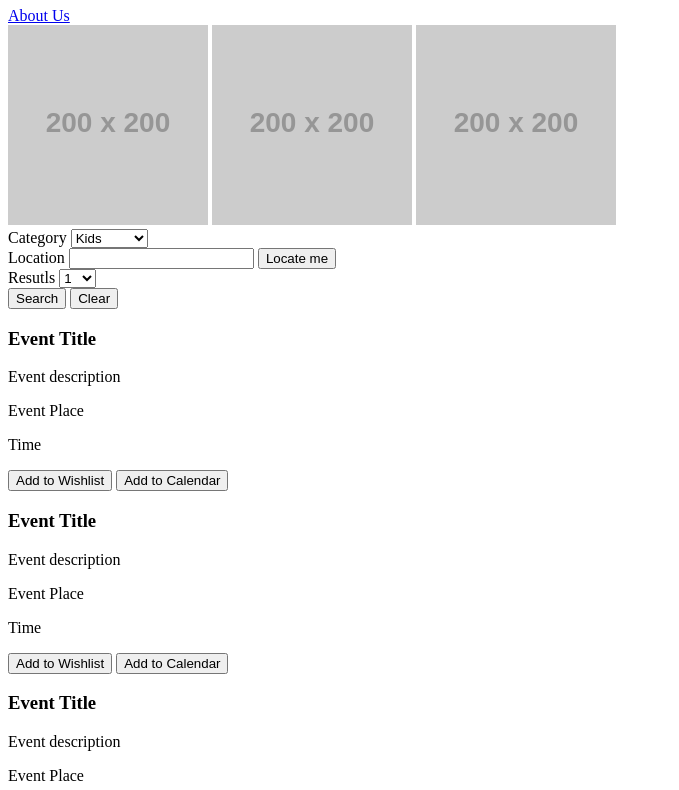
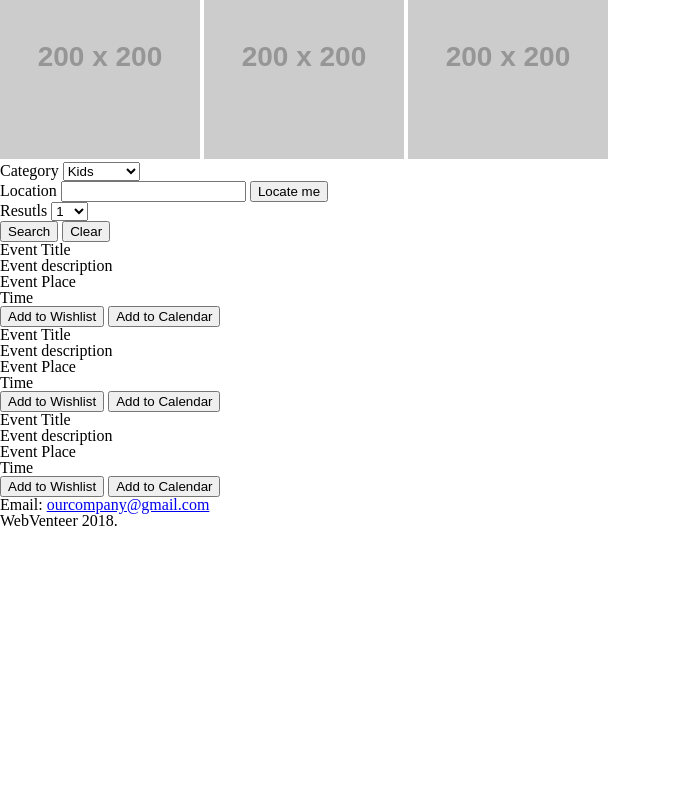
Before and after one commit to Mariuxiv08/Webventeer, a plain HTML site: page index.html in a window 1280 px wide. Shown: the part 73-863 px from the top of the page, without its empty margins (0-679 px from the left). After the commit the page ends 800 px from the top, so only its background shows below. Drawn offline with Linux system fonts and the light colour scheme; files that its build step writes are made by us from their sources; placeholder pictures from the web are drawn by us.

Commit message:
linked reset.css to index.html

```diff
--- a/index.html
+++ b/index.html
@@ -4,7 +4,8 @@
 <head>
     <meta charset="UTF-8">
     <title>Webventeer</title>
-    <link rel="stylesheet" type="text/css" href="style.css">
+    <link rel="stylesheet" type="text/css" href="assets/reset.css" />
+    <link rel="stylesheet" type="text/css" href="assets/style.css" />
 </head>
 
 <body>
```
